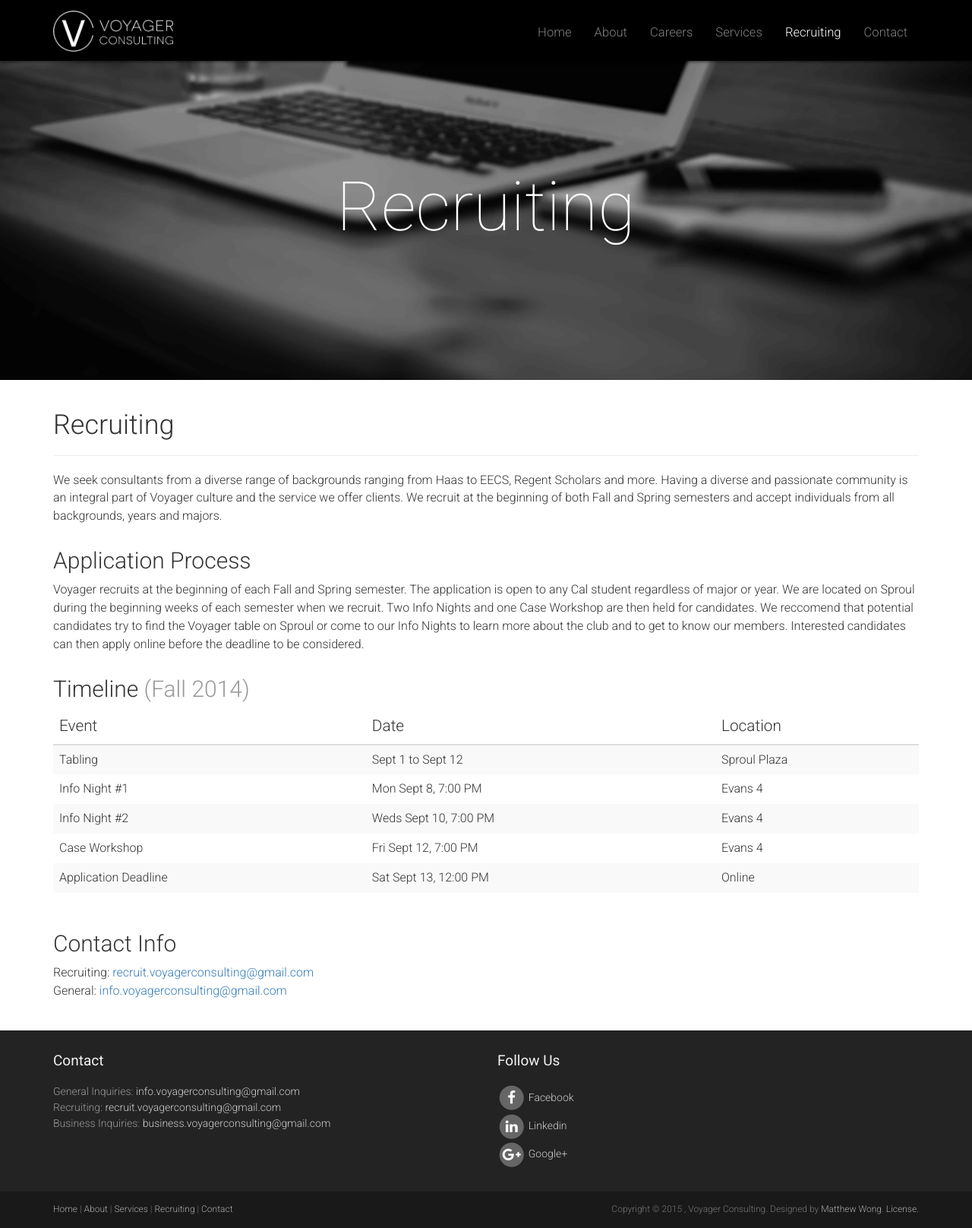
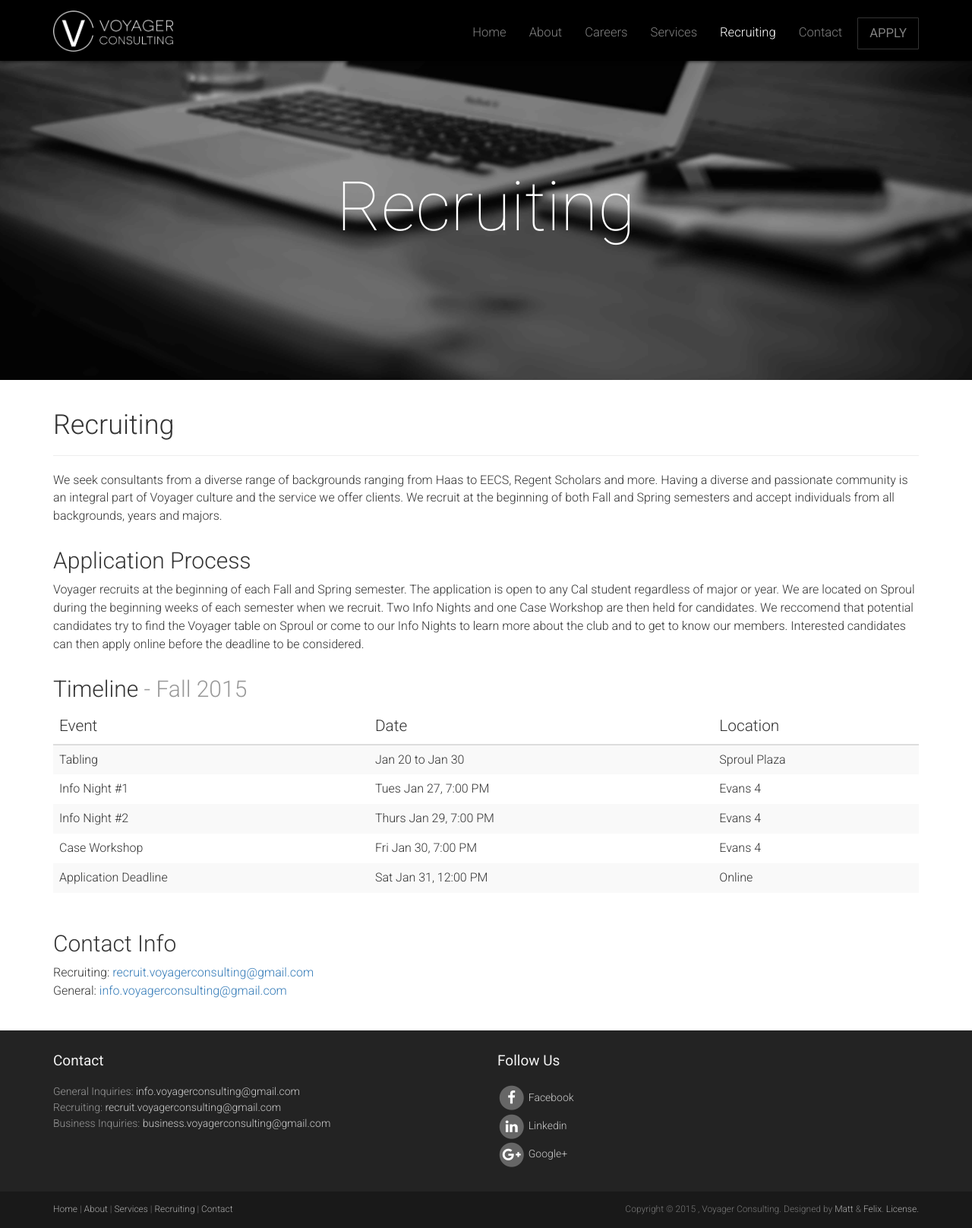
Before and after one commit to mttwng/vc, a PHP site: page /recruiting.php in a window 1280 px wide. Shown: the whole page at 76% size. Run offline with PHP 8.4, Linux system fonts and the light colour scheme; some libraries are stand-ins or nearby versions.

Commit message:
recruiting updated to 2015

```diff
--- a/about.php
+++ b/about.php
@@ -189,8 +189,8 @@
 
 				<div class="col-xs-6 col-md-9">
 					<h3>Internal Vice President - Vedika Prakash</h3>
-					<p>Lorem ipsum dolor sit amet, consectetur adipiscing elit, sed do eiusmod tempor incididunt ut labore et dolore magna aliqua. Ut enim ad minim veniam, quis nostrud exercitation ullamco laboris nisi ut aliquip ex ea commodo consequat. Duis aute irure dolor in reprehenderit in voluptate velit esse cillum dolore eu fugiat nulla pariatur. Excepteur sint occaecat cupidatat non proident, sunt in culpa qui officia deserunt mollit anim id est laborum.</p>
-					<p>Contact: <a href="mailto:matthew.wong@berkeley.edu" target="_blank">______@berkeley.edu</a></p>
+					<p>Vedika is a junior majoring in Economics. She has been at Voyager since her Freshmen year and has worked as Consultant and Project Manager on cases such as Pinterest and NBA. This past summer, Vedika interned at Ernst &amp; Young’s Advisory function. In her free time, she is usually caught following up on some latest headlines from her home country India, or exploring the Bay Area.</p>
+					<p>Contact: <a href="mailto:vedika@berkeley.edu" target="_blank">vedika@berkeley.edu</a></p>
 				</div>
 
 			</div>
--- a/footer.php
+++ b/footer.php
@@ -68,7 +68,7 @@
 								<script type="text/javascript">
   									document.write(new Date().getFullYear());
 								</script>
-								, Voyager Consulting. Designed by <a href="http://therealmatt.com/" target="_blank" rel="designer">Matthew Wong</a>. <a href="README.md" target="_blank" rel="designer">License.</a>
+								, Voyager Consulting. Designed by <a href="http://therealmatt.com/" target="_blank" rel="designer">Matt</a> &amp; <a href="http://www.felixwliu.com/" target="_blank" rel="designer">Felix</a>. <a href="README.md" target="_blank" rel="designer">License.</a>
 							</p>
 						</div>
 					</div>
--- a/header.php
+++ b/header.php
@@ -3,7 +3,8 @@
 <html lang="en">
 <head>
 	<meta charset="utf-8">
-	<meta name="viewport"    content="width=device-width, initial-scale=1.0">
+	<meta name="viewport" content="width=device-width, initial-scale=1.0">
+	<meta name="author" content="Matthew Wong, Felix Liu">
 	<meta name="fb_admins_meta_tag" content="VC.Berkeley"/>
 	<meta name="keywords" content="Berkeley Consulting Club, Voyager Consulting"/>
 	<meta name="description" content="VC is a UC Berkeley based non-profit, student business organization that provides consulting services to growth and technology companies in the Bay area."/>
@@ -45,6 +46,25 @@
   		ga('create', 'UA-37315759-1', 'auto');
   		ga('send', 'pageview');
 	</script>
+
+	<!-- Facebook Pixel  -->
+	<script>(function() {
+		var _fbq = window._fbq || (window._fbq = []);
+		if (!_fbq.loaded) {
+		var fbds = document.createElement('script');
+		fbds.async = true;
+		fbds.src = '//connect.facebook.net/en_US/fbds.js';
+		var s = document.getElementsByTagName('script')[0];
+		s.parentNode.insertBefore(fbds, s);
+		_fbq.loaded = true;
+		}
+		_fbq.push(['addPixelId', '727213910719134']);
+		})();
+		window._fbq = window._fbq || [];
+		window._fbq.push(['track', 'PixelInitialized', {}]);
+	</script>
+	<noscript><img height="1" width="1" alt="" style="display:none" src="https://www.facebook.com/tr?id=727213910719134&amp;ev=PixelInitialized" /></noscript>
+
 </head>
 
 <body class="home">
@@ -71,7 +91,7 @@
 					<li <?php if ($page == 'services.php') { ?>class="active"<?php } ?>><a href="services.php">Services</a></li>
 					<li <?php if ($page == 'recruiting.php') { ?>class="active"<?php } ?>><a href="recruiting.php">Recruiting</a></li>
 					<li <?php if ($page == 'contact.php') { ?>class="active"<?php } ?>><a href="contact.php">Contact</a></li>
-					<!-- <li><a class="btn" target="_blank" href="https://docs.google.com/forms/d/1rsb8d0gqqizVJVbWy825Y5NTZDn2F89ym6iS1qzxPQw/viewform">APPLY</a></li> -->
+					<li><a class="btn" target="_blank" href="https://voyager-consulting.workable.com/jobs/31573">APPLY</a></li>
 				</ul>
 			</div><!--/.nav-collapse -->
 		</div>
--- a/index.php
+++ b/index.php
@@ -5,7 +5,7 @@
 			<div class="row">
 				<h1 class="lead"><span>VOYAGER</span> CONSULTING</h1>
 				<h2 class="tagline">
-					<a href="#jumbotron" id="front-tab"> Strategy Consultants <br><br> <i class="fa fa-angle-double-down"></i></a>
+					<a href="#jumbotron" id="front-tab"> Impact Driven <br><br> <i class="fa fa-angle-double-down"></i></a>
 				</h2>
 			</div>
 		</div>
--- a/recruiting.php
+++ b/recruiting.php
@@ -29,7 +29,7 @@
 	<h2>Application Process</h2>
     <p>Voyager recruits at the beginning of each Fall and Spring semester. The application is open to any Cal student regardless of major or year. We are located on Sproul during the beginning weeks of each semester when we recruit. Two Info Nights and one Case Workshop are then held for candidates. We reccomend that potential candidates try to find the Voyager table on Sproul or come to our Info Nights to learn more about the club and to get to know our members. Interested candidates can then apply online before the deadline to be considered.</p>
 
-	<h2>Timeline <span style="color:#999">(Fall 2014)</span></h2>
+	<h2>Timeline <span style="color:#999">- Fall 2015</span></h2>
 	<div class="table-responsive">
     <table class="table table-striped">
         <thead>
@@ -42,27 +42,27 @@
         <tbody>
             <tr>
                 <td>Tabling</td>
-                <td>Sept 1 to Sept 12</td>
+                <td>Jan 20 to Jan 30</td>
                 <td>Sproul Plaza</td>
             </tr>
             <tr>
                 <td>Info Night #1</td>
-                <td>Mon Sept 8, 7:00 PM</td>
+                <td>Tues Jan 27, 7:00 PM</td>
                 <td>Evans 4</td>
             </tr>
             <tr>
                 <td>Info Night #2</td>
-                <td>Weds Sept 10, 7:00 PM</td>
+                <td>Thurs Jan 29, 7:00 PM</td>
                 <td>Evans 4</td>
             </tr>
             <tr>
                 <td>Case Workshop</td>
-                <td>Fri Sept 12, 7:00 PM</td>
+                <td>Fri Jan 30, 7:00 PM</td>
                 <td>Evans 4</td>
             </tr>
             <tr>
                 <td>Application Deadline</td>
-                <td>Sat Sept 13, 12:00 PM</td>
+                <td>Sat Jan 31, 12:00 PM</td>
                 <td>Online</td>
             </tr>
         </tbody>
```
Also changed, not shown: 1 other file.
